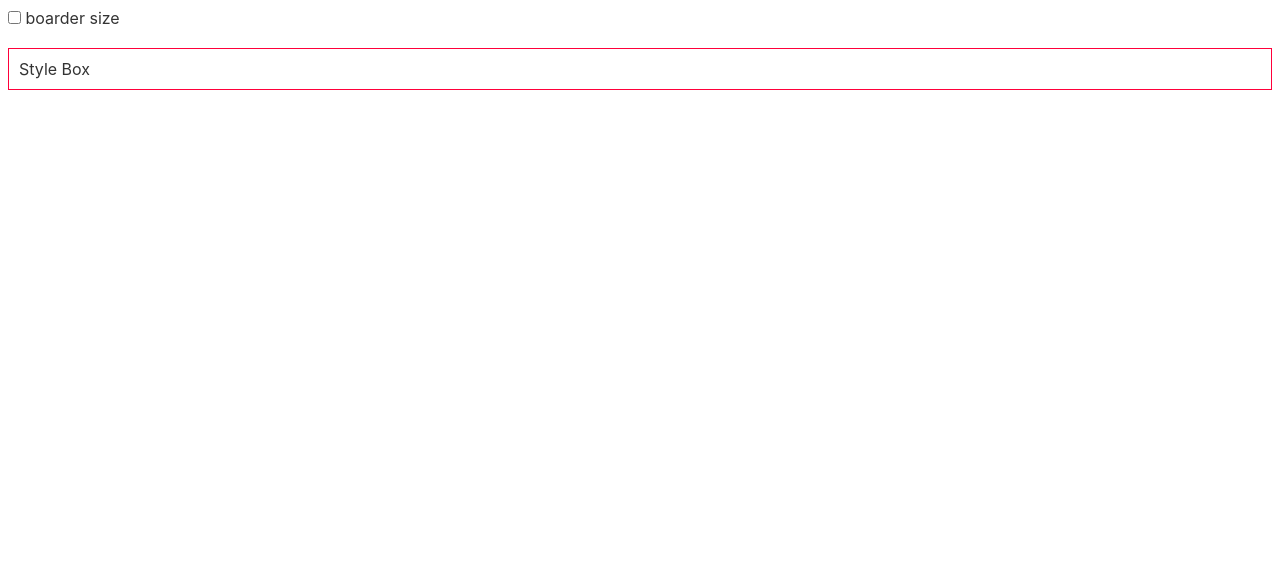
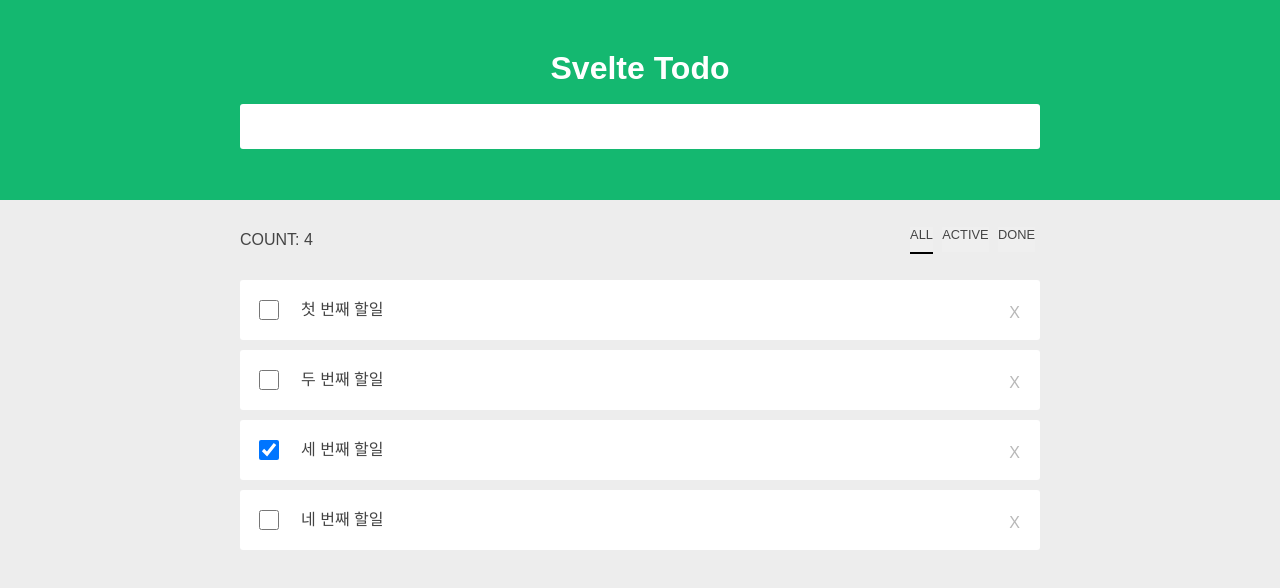
Before and after one commit to 1two13/practice-svelte, a Svelte app: page / in a window 1280 px wide. Shown: the top 588 px of the page. Built offline with nearby package versions, Linux system fonts and the light colour scheme.

Commit message:
feat: todo 만들기

```diff
--- a/public/global.css
+++ b/public/global.css
@@ -1,63 +1,272 @@
-html, body {
-	position: relative;
-	width: 100%;
-	height: 100%;
+/*** css ****************************************************/
+html,
+body,
+div,
+span,
+applet,
+object,
+iframe,
+h1,
+h2,
+h3,
+h4,
+h5,
+h6,
+p,
+blockquote,
+pre,
+a,
+abbr,
+acronym,
+address,
+big,
+cite,
+code,
+del,
+dfn,
+em,
+img,
+ins,
+kbd,
+q,
+s,
+samp,
+small,
+strike,
+strong,
+sub,
+sup,
+tt,
+var,
+b,
+u,
+i,
+center,
+dl,
+dt,
+dd,
+ol,
+ul,
+li,
+fieldset,
+form,
+label,
+legend,
+table,
+caption,
+tbody,
+tfoot,
+thead,
+tr,
+th,
+td,
+article,
+aside,
+canvas,
+details,
+embed,
+figure,
+figcaption,
+footer,
+header,
+hgroup,
+menu,
+nav,
+output,
+ruby,
+section,
+summary,
+time,
+mark,
+audio,
+video {
+  margin: 0;
+  padding: 0;
+  border: 0;
+  /* font-size: 100%;
+font: inherit; */
+  vertical-align: baseline;
 }
-
 body {
-	color: #333;
-	margin: 0;
-	padding: 8px;
-	box-sizing: border-box;
-	font-family: -apple-system, BlinkMacSystemFont, "Segoe UI", Roboto, Oxygen-Sans, Ubuntu, Cantarell, "Helvetica Neue", sans-serif;
+  line-height: 1;
 }
-
-a {
-	color: rgb(0,100,200);
-	text-decoration: none;
+ol,
+ul {
+  list-style: none;
 }
-
-a:hover {
-	text-decoration: underline;
+blockquote,
+q {
+  quotes: none;
 }
-
-a:visited {
-	color: rgb(0,80,160);
+blockquote:before,
+blockquote:after,
+q:before,
+q:after {
+  content: '';
+  content: none;
 }
-
-label {
-	display: block;
+table {
+  border-collapse: collapse;
+  border-spacing: 0;
 }
-
-input, button, select, textarea {
-	font-family: inherit;
-	font-size: inherit;
-	-webkit-padding: 0.4em 0;
-	padding: 0.4em;
-	margin: 0 0 0.5em 0;
-	box-sizing: border-box;
-	border: 1px solid #ccc;
-	border-radius: 2px;
+* {
+  box-sizing: border-box;
 }
-
-input:disabled {
-	color: #ccc;
+@import url('https://fonts.googleapis.com/css2?family=Noto+Sans+KR&display=swap'); /*** css ****************************************************/
+body {
+  position: relative;
+  background-color: #ededed;
+  font-family: 'Noto Sans KR', sans-serif;
 }
-
-button {
-	color: #333;
-	background-color: #f4f4f4;
-	outline: none;
+nav.menu-box {
+  display: flex;
+  align-items: flex-end;
+  height: 50px;
+  padding-left: 40px;
+  background-color: #ffffff;
 }
-
-button:disabled {
-	color: #999;
+nav.menu-box a {
+  font-size: 1.2rem;
+  margin-left: 20px;
 }
-
-button:not(:disabled):active {
-	background-color: #ddd;
+nav.menu-box a.located {
+  font-size: 1.2rem;
+  margin-left: 20px;
+  padding-bottom: 8px;
 }
-
-button:focus {
-	border-color: #666;
+nav.menu-box a:hover {
+  font-size: 1.2rem;
+  margin-left: 20px;
+  padding-bottom: 8px;
 }
+.app {
+  width: 100%;
+  display: flex;
+  flex-direction: column;
+  align-items: center;
+  justify-content: center;
+  padding: 0;
+  margin: 0;
+}
+header {
+  width: 100%;
+  height: 200px;
+  margin-bottom: 10px;
+  display: flex;
+  flex-direction: column;
+  align-items: center;
+  justify-content: center;
+  background-color: #14b870;
+}
+header .wrap {
+  display: flex;
+  flex-direction: column;
+  align-items: center;
+  width: 800px;
+}
+header h1 {
+  color: #ffffff;
+  margin-bottom: 20px;
+}
+header p {
+  font-size: 1rem;
+  color: #ffffff;
+}
+header input {
+  width: 100%;
+  padding: 15px;
+  border: none;
+  border-radius: 3px;
+}
+.info {
+  /* width: 800px; */
+  width: 100%;
+  height: 60px;
+  display: flex;
+  align-items: center;
+  justify-content: center;
+}
+.info .wrap {
+  width: 800px;
+  display: flex;
+  align-items: center;
+  justify-content: space-between;
+}
+.info span {
+  color: #444444;
+}
+.main {
+  width: 100%;
+  display: flex;
+  justify-content: center;
+  height: calc(
+    100vh - 270px
+  ); /* display: flex;
+flex-direction: column; align-items: center;
+overflow-y: scroll;
+/* : IE, Edge, Firefox */
+  -ms-overflow-style: none;
+  /* IE and Edge */
+  scrollbar-width: none;
+  /* Firefox */
+}
+.main::-webkit-scrollbar {
+  display: none;
+}
+.main ul {
+  width: 800px;
+  margin-top: 10px;
+}
+.main ul li {
+  position: relative;
+  display: flex;
+  align-items: center;
+  width: 100%;
+  padding: 15px;
+  margin-bottom: 10px;
+  background-color: #ffffff;
+  font-size: 1rem;
+  color: #444444;
+  border-radius: 3px;
+}
+.main ul li span {
+  padding: 7px;
+}
+.main ul li input[type='checkbox'] {
+  width: 20px;
+  height: 20px;
+  margin-right: 15px;
+}
+.main ul li input[type='text'] {
+  padding: 10px;
+  width: 600px;
+  border: 1px solid #6b6b6b;
+}
+.main ul li a {
+  position: absolute;
+  top: 25px;
+  right: 20px;
+  text-decoration: none;
+  color: #b8b8b8;
+}
+/*** utils ****************************************************/
+.btn {
+  padding: 0;
+  padding-bottom: 10px;
+  color: #444444;
+  font-size: 0.8em;
+  border: none;
+  margin-left: 0;
+  margin-right: 5px;
+  text-decoration: none;
+  cursor: pointer;
+}
+.btn:hover {
+  border-bottom: 2px solid #005eff;
+}
+.selected {
+  border-bottom: 2px solid #005eff;
+}
+.located {
+  border-bottom: 2px solid #005eff;
+}
--- a/rollup.config.js
+++ b/rollup.config.js
@@ -20,12 +20,12 @@
       if (server) return;
       server = spawn('npm', ['run', 'start', '--', '--dev'], {
         stdio: ['ignore', 'inherit', 'inherit'],
-				shell: true
+        shell: true,
       });
 
       process.on('SIGTERM', toExit);
       process.on('exit', toExit);
-		}
+    },
   };
 }
 
@@ -35,14 +35,14 @@
     sourcemap: true,
     format: 'iife',
     name: 'app',
-		file: 'public/build/bundle.js'
+    file: 'public/build/bundle.js',
   },
   plugins: [
     svelte({
       compilerOptions: {
         // enable run-time checks when not in production
-				dev: !production
-			}
+        dev: !production,
+      },
     }),
     // we'll extract any component CSS out into
     // a separate file - better for performance
@@ -56,7 +56,7 @@
     resolve({
       browser: true,
       dedupe: ['svelte'],
-			exportConditions: ['svelte']
+      exportConditions: ['svelte'],
     }),
     commonjs(),
 
@@ -70,9 +70,9 @@
 
     // If we're building for production (npm run build
     // instead of npm run dev), minify
-		production && terser()
+    production && terser(),
   ],
   watch: {
-		clearScreen: false
-	}
+    clearScreen: false,
+  },
 };
--- a/src/App.svelte
+++ b/src/App.svelte
@@ -1,20 +1,106 @@
 <script>
-  let active
+  import {v4 as uuid} from 'uuid'
+  import Constant from './constant'
+
+  import TodoList from './components/TodoList.svelte'
+  import TodoHeader from './components/TodoHeader.svelte'
+  import TodoInfo from './components/TodoInfo.svelte'
+
+  let todoValue = ''
+  let editMode = ''
+  let viewMode = Constant.ALL
+
+  let todos = [
+    {
+      id: uuid(),
+      content: '첫 번째 할일',
+      done: false
+    },
+    {
+      id: uuid(),
+      content: '두 번째 할일',
+      done: false
+    },
+    {
+      id: uuid(),
+      content: '세 번째 할일',
+      done: true
+    },
+    {
+      id: uuid(),
+      content: '네 번째 할일',
+      done: false
+    }
+  ]
+
+  $: fetchTodos = todos
+  $: todoCount = fetchTodos.length
+
+  $: if(viewMode === Constant.ALL) {
+    fetchTodos =  todos
+  }
+
+  $: if(viewMode === Constant.ACTIVE) {
+    fetchTodos =  todos.filter(todo => todo.done === false)
+  }
+
+  $: if(viewMode === Constant.DONE) {
+    fetchTodos =  todos.filter(todo => todo.done === true)
+  }
+
+  function handleCheckTodo(id) {
+    todos = todos.map(todo => {
+      if(todo.id === id) {
+        todo.done = !todo.done
+      }
+      return todo
+    })
+  }
+
+  function handleTodoInputKeyup(event) {
+    if(event.keyCode === 13) {
+      addTodoItem()
+    }
+  }
+
+  function addTodoItem() {
+    if(todoValue) {
+      const newTodo = {
+        id: uuid(),
+        content: todoValue,
+        done: false
+      }
+      todos = [...todos, newTodo]
+      todoValue = ''
+    }
+  }
+
+  function handleChangeEditMode(id) {
+    editMode = id
+  }
+
+  function handleEditTodoItem(editTodo) {
+    todos = todos.map(todo => {
+      if(todo.id === editTodo.id) {
+        todo = editTodo
+      }
+      return todo
+    })
+    editMode = ''
+  }
+
+  function handleRemoveTodo(id) {
+    todos = todos.filter(todo => todo.id !== id)
+  }
+
+  function handleChangeViewMode(mode) {
+    viewMode = mode
+  }
+
 </script>
 
-<input type='checkbox' bind:checked={active} /> boarder size
-
-<p class='box' class:checkBorder={active}>
-  Style Box
-</p>
-
-<style>
-	.box {
-		padding: 10px;
-		border: 1px solid #FF003A;
-	}
-
-	.checkBorder {
-		border: 5px solid #FF003A;
-	}
-</style>
+<div class='app'>
+  <TodoHeader bind:todoValue={todoValue} {handleTodoInputKeyup} />
+  <TodoInfo {todoCount} {handleChangeViewMode} {viewMode}/>
+  <TodoList {fetchTodos} {handleCheckTodo} {editMode} {handleChangeEditMode} {handleEditTodoItem} {handleRemoveTodo} />
+</div>
--- /dev/null
+++ b/src/components/TodoHeader.svelte
@@ -0,0 +1,11 @@
+<script>
+  export let todoValue
+  export let handleTodoInputKeyup
+</script>
+
+<header>
+  <div class='wrap'>
+    <h1>Svelte Todo</h1>
+    <input type='text' bind:value={todoValue} on:keyup={handleTodoInputKeyup}>
+  </div>
+</header>
--- /dev/null
+++ b/src/components/TodoInfo.svelte
@@ -0,0 +1,24 @@
+<script>
+  export let todoCount
+  export let handleChangeViewMode
+  export let viewMode
+
+  import Constant from "../constant";
+</script>
+
+<div class='info'>
+  <div class='wrap'>
+    <span>COUNT: {todoCount}</span>
+    <div>
+      <button class='btn' class:selected={viewMode === Constant.ALL} on:click={() => handleChangeViewMode(Constant.ALL)}>ALL</button>
+      <button class='btn' class:selected={viewMode === Constant.ACTIVE} on:click={() => handleChangeViewMode(Constant.ACTIVE)}>ACTIVE</button>
+      <button class='btn' class:selected={viewMode === Constant.DONE} on:click={() => handleChangeViewMode(Constant.DONE)}>DONE</button>
+    </div>
+  </div>
+</div>
+
+<style>
+  .selected {
+    border-bottom: 2px solid black
+  }
+</style>
--- /dev/null
+++ b/src/components/TodoItem.svelte
@@ -0,0 +1,19 @@
+<script>
+  export let todo
+  export let handleCheckTodo
+  export let editMode
+  export let handleChangeEditMode
+  export let handleEditTodoItem
+  export let handleRemoveTodo
+</script>
+
+
+<input type='checkbox' bind:checked={todo.done} on:click={() => handleCheckTodo(todo.id)}>
+
+{#if editMode === todo.id}
+<input type='text' bind:value={todo.content} on:focusout={() => handleEditTodoItem(todo)}>
+{:else}
+<span on:dblclick={() => handleChangeEditMode(todo.id)}>{todo.content}</span>
+{/if}
+
+<a href='#null' on:click={() => handleRemoveTodo(todo.id)}>X</a>
--- /dev/null
+++ b/src/components/TodoList.svelte
@@ -0,0 +1,28 @@
+<script>
+  import {fade} from 'svelte/transition'
+  import {flip} from 'svelte/animate'
+
+  export let fetchTodos
+  export let handleCheckTodo
+
+  export let editMode
+  export let handleChangeEditMode
+  export let handleEditTodoItem
+  export let handleRemoveTodo
+
+  import TodoItem from "./TodoItem.svelte";
+</script>
+
+<div class='main'>
+  <ul>
+    {#each fetchTodos as todo, index(todo)}
+      <li
+        in:fade
+        out:fade='{{duration: 100}}'
+        animate:flip='{{duration: 1000}}'
+      >
+        <TodoItem {todo} {handleCheckTodo} {editMode} {handleChangeEditMode} {handleEditTodoItem} {handleRemoveTodo} />
+      </li>
+    {/each}
+  </ul>
+</div>
--- /dev/null
+++ b/src/constant.js
@@ -0,0 +1,5 @@
+export default {
+  ALL: 'all',
+  ACTIVE: 'active',
+  DONE: 'done',
+};
```
Lines whose indentation alone changed are shown as unchanged.
